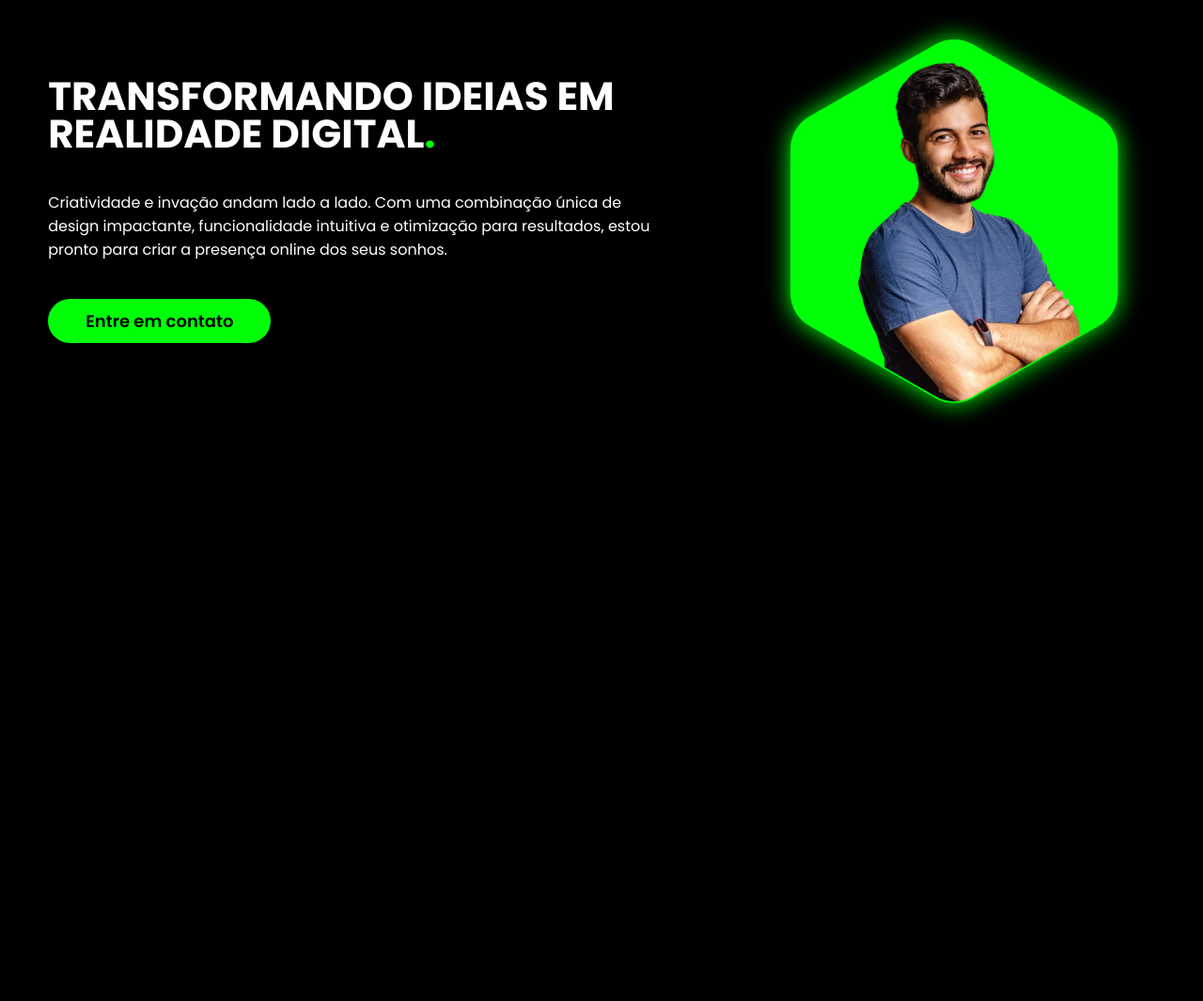
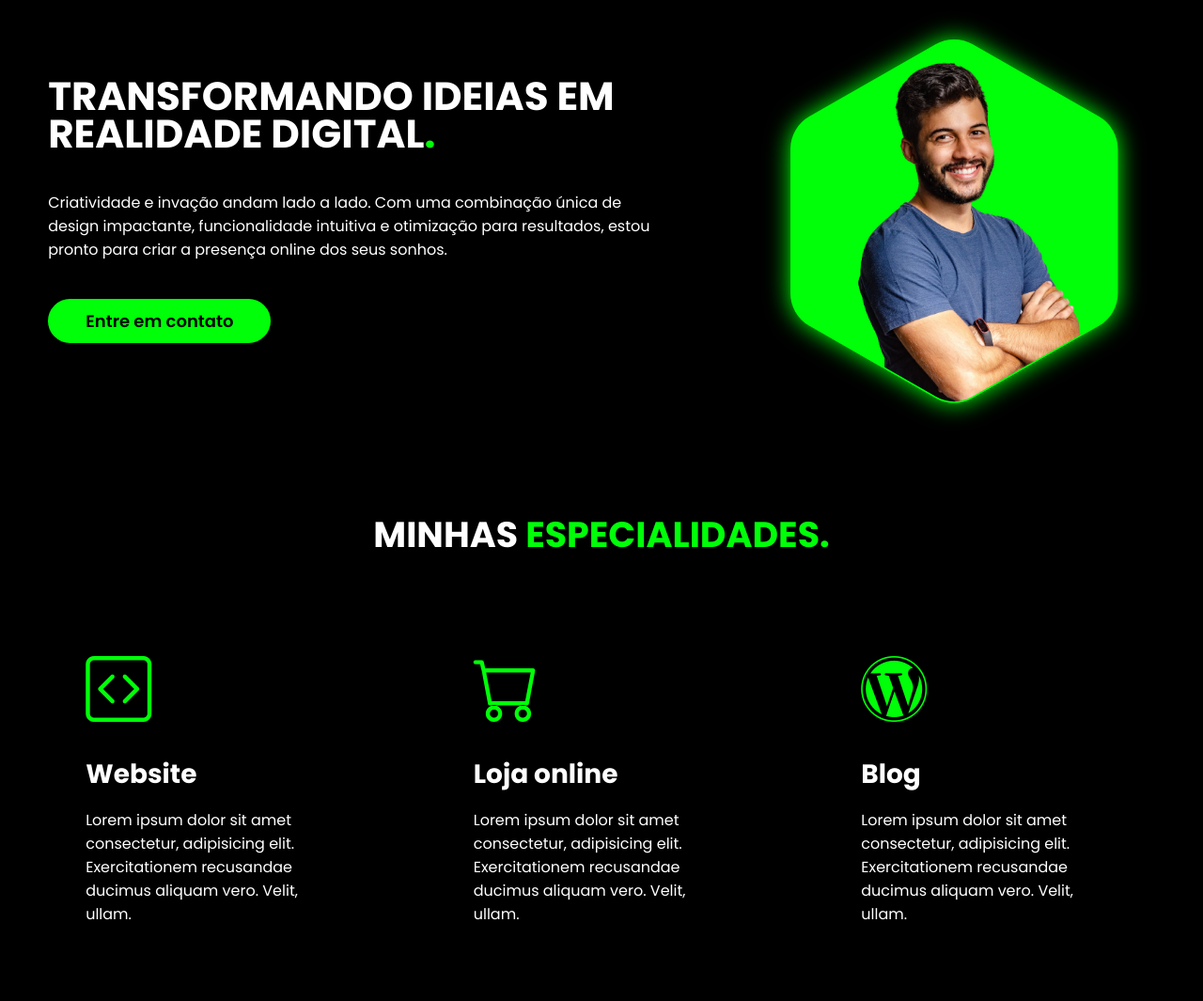
Before and after one commit to rafael-kuchla-flores/MeuPortfolio, a plain HTML site: page index.html in a window 1280 px wide. Shown: the part 213-1278 px from the top of the page at 94% size. Before the commit the page ends 800 px from the top, so only its background shows below. Drawn offline with nearby package versions, Linux system fonts and the light colour scheme.

Commit message:
creation and styling of the specialties part

```diff
--- a/index.html
+++ b/index.html
@@ -9,8 +9,12 @@
     <link
       href="https://fonts.googleapis.com/css2?family=Inter:wght@400;500&family=Poppins:ital,wght@0,100;0,200;0,300;0,400;0,500;0,600;0,700;0,800;0,900;1,100;1,200;1,300;1,400;1,500;1,600;1,700;1,800;1,900&display=swap"
       rel="stylesheet"
-    />
-    <!-- FIM GOOGLE FONTS-->
+    /><!-- FIM GOOGLE FONTS-->
+
+    <!--BOOTSTRAP ICONS -INICIO-->
+    <link rel="stylesheet" href="https://cdn.jsdelivr.net/npm/bootstrap-icons@1.11.1/font/bootstrap-icons.css">
+    <!--BOOTSTRAP ICONS - FIM-->
+
     <link rel="stylesheet" href="style.css" />
     <title>Meu Portfólio</title>
   </head>
@@ -69,6 +73,33 @@
         <!--interface-->
       </section>
       <!--topo-do-site-->
+
+      <section class="especialidades">
+        <div class="interface">
+          <h2 class="titulo">MINHAS <span>ESPECIALIDADES.</span></h2>
+          <div class="flex">
+
+            <div class="especialidades-box">
+              <i class="bi bi-code-square"></i>
+              <h3>Website</h3>
+              <p>Lorem ipsum dolor sit amet consectetur, adipisicing elit. Exercitationem recusandae ducimus aliquam vero. Velit, ullam.</p>
+            </div><!--especialidades-box-->
+
+            <div class="especialidades-box">
+              <i class="bi bi-cart"></i>
+              <h3>Loja online</h3>
+              <p>Lorem ipsum dolor sit amet consectetur, adipisicing elit. Exercitationem recusandae ducimus aliquam vero. Velit, ullam.</p>
+            </div><!--especialidades-box-->
+
+            <div class="especialidades-box">
+              <i class="bi bi-wordpress"></i>
+              <h3>Blog</h3>
+              <p>Lorem ipsum dolor sit amet consectetur, adipisicing elit. Exercitationem recusandae ducimus aliquam vero. Velit, ullam.</p>
+            </div><!--especialidades-box-->
+
+          </div><!--flex-->
+        </div><!--interface-->
+      </section><!--especialidades-->
     </main>
   </body>
 </html>
--- a/style.css
+++ b/style.css
@@ -17,7 +17,7 @@ body {
   margin: 0 auto;
 }
 
-.flex{
+.flex {
   display: flex;
 }
 
@@ -29,7 +29,17 @@ body {
   border: 0;
   border-radius: 30px;
   cursor: pointer;
-  transition: 1.5s;
+  transition: 1s;
+}
+
+h2.titulo{
+  color: #fff;
+  font-size: 38px;
+  text-align: center;
+}
+
+h2.titulo span{
+  color: #00ff08;
 }
 
 /* ESTILO DO CABEÇALHO */
@@ -48,7 +58,7 @@ header a {
   color: #5c5c5c;
   text-decoration: none;
   display: inline-block;
-  transition: 1.5s;
+  transition: 1s;
 }
 
 header a:hover {
@@ -70,44 +80,77 @@ header nav ul li {
   transform: scale(1.05);
 }
 
-
 /* ESTILO DO SITE */
 
-section.topo-do-site{
+section.topo-do-site {
   padding: 40px 4%;
 }
 
-section.topo-do-site .flex{
+section.topo-do-site .flex {
   align-items: center;
   justify-content: center;
   gap: 90px;
 }
 
-.topo-do-site h1{
+.topo-do-site h1 {
   color: #fff;
   font-size: 42px;
   line-height: 40px;
 }
 
-.topo-do-site .txt-topo-site h1 span{
+.topo-do-site .txt-topo-site h1 span {
   color: #00ff08;
 }
 
-.topo-do-site .txt-topo-site p{
+.topo-do-site .txt-topo-site p {
   color: #fff;
   margin: 40px 0;
 }
 
-.topo-do-site .img-topo-site img{
+.topo-do-site .img-topo-site img {
   position: relative;
   animation: flutuar 2s ease-in-out infinite alternate;
 }
 
-@keyframes flutuar{
-  0%{
+@keyframes flutuar {
+  0% {
     top: 0;
   }
-  100%{
+  100% {
     top: 30px;
   }
 }
+
+
+/* ESTILO DAS ESPECIALIDADES */
+
+section.especialidades{
+  padding: 40px 4%;
+}
+
+section.especialidades .flex{
+  gap: 60px;
+}
+
+.especialidades .especialidades-box{
+  color: #fff;
+  padding: 40px;
+  border-radius: 20px;
+  margin-top: 45px;
+  transition: 1s;
+}
+
+.especialidades .especialidades-box:hover{
+  transform: scale(1.05);
+  box-shadow: 0 0 15px #ffffff6b;
+}
+
+.especialidades .especialidades-box i{
+  font-size: 70px;
+  color: #00ff08;
+}
+
+.especialidades .especialidades-box h3{
+  font-size: 28px;
+  margin: 15px 0;
+}
```
